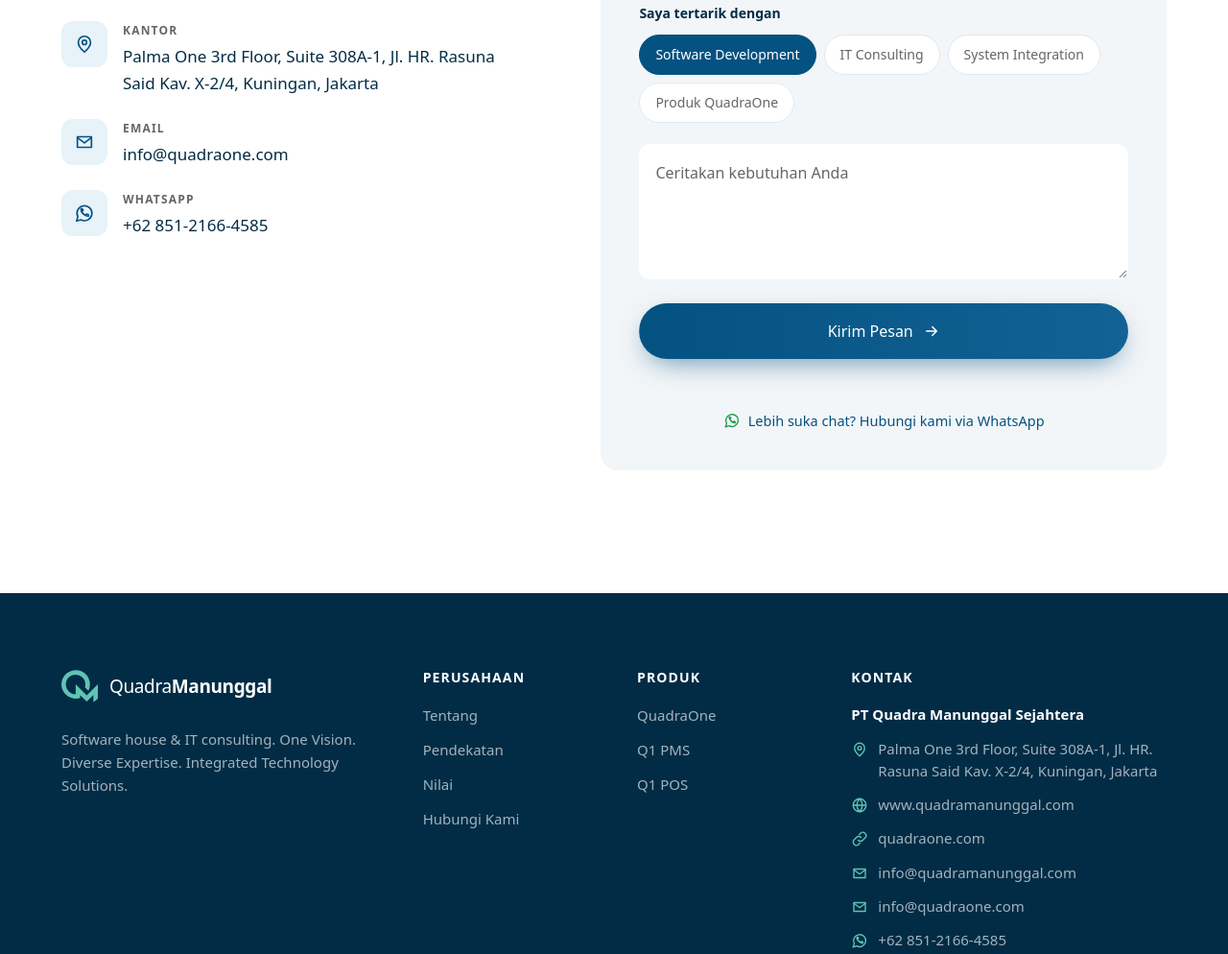
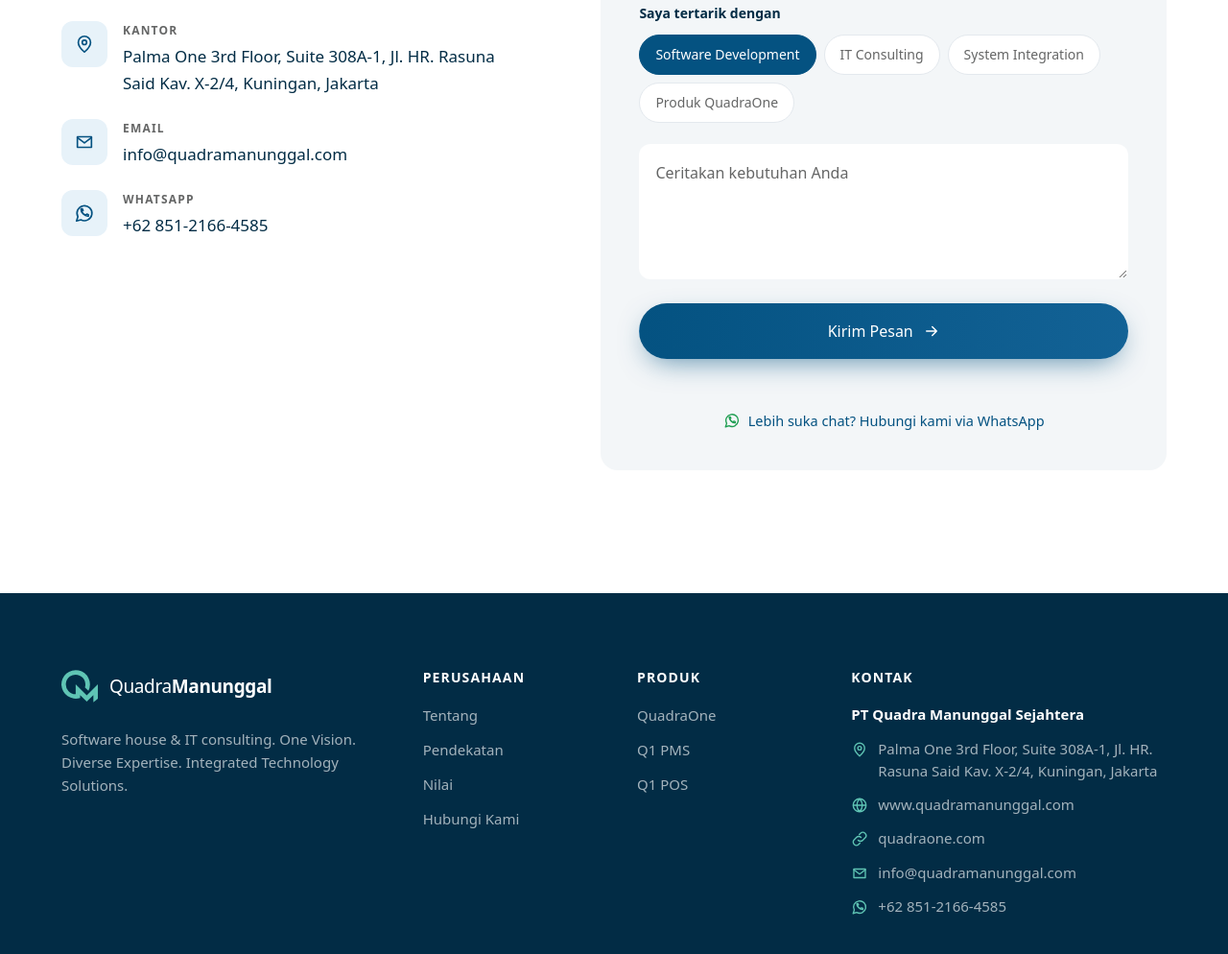
Before and after one commit to halflefthanded-alt/Website-QM, a plain HTML site: page index.html in a window 1280 px wide. Shown: the part 9674-10668 px from the top of the page at 96% size. Drawn offline with Linux system fonts and the light colour scheme; a web font is replaced by a local one.

Commit message:
Use info@quadramanunggal.com everywhere
Contact section, footer (duplicate quadraone address removed) and the
contact form destination (CONTACT_EMAIL) now use info@quadramanunggal.com.
FormSubmit needs a one-time activation for the new address.

Co-Authored-By: Claude Opus 5.5 <noreply@anthropic.com>

```diff
--- a/index.html
+++ b/index.html
@@ -423,7 +423,7 @@
             </li>
             <li>
               <span class="contact__icon"><svg viewBox="0 0 24 24"><path d="M4 6h16v12H4z"/><path d="m4 7 8 6 8-6"/></svg></span>
-              <div><small>Email</small><a href="mailto:info@quadraone.com">info@quadraone.com</a></div>
+              <div><small>Email</small><a href="mailto:info@quadramanunggal.com">info@quadramanunggal.com</a></div>
             </li>
             <li>
               <span class="contact__icon"><svg viewBox="0 0 24 24"><path d="M3 21l1.6-4.8A8.5 8.5 0 1 1 8 19.6L3 21z"/><path d="M9 9.5c.3 2 2.5 4.3 4.6 4.8l1.2-1.2 1.7.8v1.6c-4 .5-8.7-4.1-8.4-8.2h1.6l.8 1.7L9 9.5z"/></svg></span>
@@ -492,7 +492,6 @@
         <a class="fc" href="https://www.quadramanunggal.com" target="_blank" rel="noopener"><svg class="fc__ico" viewBox="0 0 24 24" aria-hidden="true"><path d="M12 21a9 9 0 1 0 0-18 9 9 0 0 0 0 18Zm-9-9h18M12 3c2.5 2.6 3.8 5.6 3.8 9S14.5 18.4 12 21c-2.5-2.6-3.8-5.6-3.8-9S9.5 5.6 12 3Z"/></svg><span>www.quadramanunggal.com</span></a>
         <a class="fc" href="https://quadraone.com" target="_blank" rel="noopener"><svg class="fc__ico" viewBox="0 0 24 24" aria-hidden="true"><path d="M10 14a4.5 4.5 0 0 0 6.4 0l3.2-3.2a4.5 4.5 0 0 0-6.4-6.4L11.6 6M14 10a4.5 4.5 0 0 0-6.4 0l-3.2 3.2a4.5 4.5 0 0 0 6.4 6.4l1.6-1.6"/></svg><span>quadraone.com</span></a>
         <a class="fc" href="mailto:info@quadramanunggal.com"><svg class="fc__ico" viewBox="0 0 24 24" aria-hidden="true"><path d="M4 6h16v12H4z"/><path d="m4 7 8 6 8-6"/></svg><span>info@quadramanunggal.com</span></a>
-        <a class="fc" href="mailto:info@quadraone.com"><svg class="fc__ico" viewBox="0 0 24 24" aria-hidden="true"><path d="M4 6h16v12H4z"/><path d="m4 7 8 6 8-6"/></svg><span>info@quadraone.com</span></a>
         <a class="fc" href="https://wa.me/6285121664585" target="_blank" rel="noopener" aria-label="WhatsApp +62 851-2166-4585"><svg class="fc__ico" viewBox="0 0 24 24" aria-hidden="true"><path d="M3 21l1.6-4.8A8.5 8.5 0 1 1 8 19.6L3 21z"/><path d="M9 9.5c.3 2 2.5 4.3 4.6 4.8l1.2-1.2 1.7.8v1.6c-4 .5-8.7-4.1-8.4-8.2h1.6l.8 1.7L9 9.5z"/></svg><span>+62 851-2166-4585</span></a>
       </address>
     </div>
--- a/script.js
+++ b/script.js
@@ -327,7 +327,7 @@
      This is a static site with no server, so messages go through FormSubmit's AJAX endpoint.
      The very first submission makes FormSubmit send an activation email to CONTACT_EMAIL;
      someone must click "Activate" in that email before messages are delivered. */
-  var CONTACT_EMAIL = "info@quadraone.com";
+  var CONTACT_EMAIL = "info@quadramanunggal.com";
   var FORM_ENDPOINT = "https://formsubmit.co/ajax/" + CONTACT_EMAIL;
   var form = document.getElementById("contactForm");
   var submitBtn = document.getElementById("formSubmit");
```
